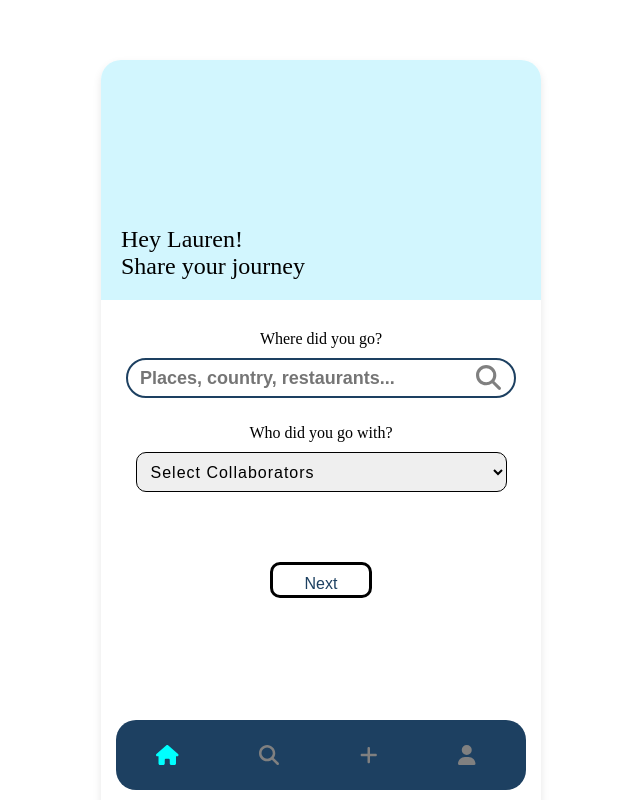
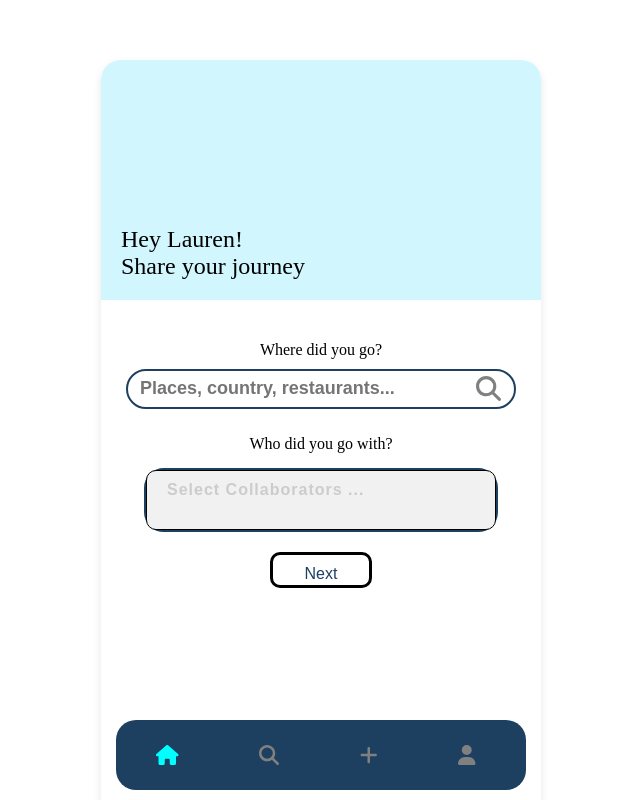
Before and after one commit to TienDatJohnyDo/ExploreNow, a React (Create React App) app: page /post in a window 1280 px wide. Shown: the whole page, without its empty margins (319-959 px from the left). Built offline with nearby package versions, Linux system fonts and the light colour scheme.

Commit message:
Fixed the dropwdown

```diff
--- a/src/Components/Post.js
+++ b/src/Components/Post.js
@@ -2,7 +2,8 @@
 // import { Link } from 'react-router-dom';
 // import './styles/post.css';
 // import { FontAwesomeIcon } from '@fortawesome/react-fontawesome';
-// import { faSearch, faUser, faMinus } from '@fortawesome/free-solid-svg-icons';
+// import { faUser, faMinus } from '@fortawesome/free-solid-svg-icons';
+// import SearchBar from './SearchBar'; // Import the SearchBar component
 
 // function Post() {
 //   const [selectedCollaborator, setSelectedCollaborator] = useState('');
@@ -29,20 +30,14 @@
 //         </div>
 //       </div>
 
-
-
 //       <div className="location-text">
 //         <p>Where did you go?</p>
 //       </div>
 
-//       <div className="text-input-container">
-//         <input
-//           type="text"
-//           placeholder="Add Location"
-//           className="text-input"
-//         />
-//         <FontAwesomeIcon icon={faSearch} color="grey" size="lg" className="search-icon" />
-//       </div>
+//       {/* Replace the input with the SearchBar component */}
+//       <SearchBar />
+//       <br></br>
+//       <br></br>
 
 //       <div className="location-text">
 //         <p>Who did you go with?</p>
@@ -51,9 +46,9 @@
 //       <div className="text-input-container">
 //         <select className="text-input" value={selectedCollaborator} onChange={handleCollaboratorChange}>
 //           <option value="">Select Collaborators</option>
-//           <option value="Charles Smith">Charles Smith </option>
-//           <option value="Lisa Williams ">Lisa Williams </option>
-//           <option value="Nancy Brown">Nancy Brown </option>
+//           <option value="Charles Smith">Charles Smith</option>
+//           <option value="Nancy Brown">Nacy Brown </option>
+//           <option value="Lisa Williams">Lisa Williams </option>
 //           <option value="Alone">Alone </option>
 //           {/* Add more options as needed */}
 //         </select>
@@ -87,26 +82,35 @@ import { faUser, faMinus } from '@fortawesome/free-solid-svg-icons';
 import SearchBar from './SearchBar'; // Import the SearchBar component
 
 function Post() {
-  const [selectedCollaborator, setSelectedCollaborator] = useState('');
+  const [selectedCollaborators, setSelectedCollaborators] = useState([]);
   const [activeTab, setActiveTab] = useState('/post');
+  const [isOpen, setIsOpen] = useState(false);
 
   const handleNext = (tab) => {
     setActiveTab(tab);
   }
 
-  const handleCollaboratorChange = (event) => {
-    setSelectedCollaborator(event.target.value);
+  const toggleDropdown = () => {
+    setIsOpen(!isOpen);
+  }
+
+  const handleCollaboratorSelect = (collaborator) => {
+    if (selectedCollaborators.includes(collaborator)) {
+      setSelectedCollaborators(selectedCollaborators.filter(item => item !== collaborator));
+    } else {
+      setSelectedCollaborators([...selectedCollaborators, collaborator]);
+    }
   };
 
-  const handleCollaboratorRemove = () => {
-    setSelectedCollaborator("");
+  const handleCollaboratorRemove = (collaborator) => {
+    setSelectedCollaborators(selectedCollaborators.filter(item => item !== collaborator));
   };
 
   return (
     <div className="discover-container">
-      <div class="banner">
-        <div class="banner-content">
-          <span>Hey Lauren! <br></br></span>
+      <div className="banner">
+        <div className="banner-content">
+          <span>Hey Lauren! <br /></span>
           <span>Share your journey</span>
         </div>
       </div>
@@ -117,32 +121,43 @@ function Post() {
 
       {/* Replace the input with the SearchBar component */}
       <SearchBar />
-      <br></br>
-      <br></br>
+      <br />
+      <br />
 
       <div className="location-text">
         <p>Who did you go with?</p>
       </div>
 
-      <div className="text-input-container">
-        <select className="text-input" value={selectedCollaborator} onChange={handleCollaboratorChange}>
-          <option value="">Select Collaborators</option>
-          <option value="Charles Smith">Charles Smith</option>
-          <option value="Nancy Brown">Nacy Brown </option>
-          <option value="Lisa Williams">Lisa Williams </option>
-          <option value="Alone">Alone </option>
-          {/* Add more options as needed */}
-        </select>
+      <div className="dropdown">
+        <div className="text-input" onClick={toggleDropdown}>
+          Select Collaborators ...
+        </div>
+        {isOpen && (
+          <div className="dropdown-content">
+            <ul>
+              <li onClick={() => handleCollaboratorSelect("Charles Smith")}>Charles Smith</li>
+              <li onClick={() => handleCollaboratorSelect("Nancy Brown")}>Nancy Brown</li>
+              <li onClick={() => handleCollaboratorSelect("Lisa Williams")}>Lisa Williams</li>
+              <li onClick={() => handleCollaboratorSelect("Alone")}>Alone</li>
+              {/* Add more options as needed */}
+            </ul>
+          </div>
+        )}
       </div>
 
       <div className="selected-collaborator-container">
-        {selectedCollaborator && (
-          <div className="selected-collaborator">
+        {selectedCollaborators.map(collaborator => (
+          <div key={collaborator} className="selected-collaborator">
+            <br></br>
             <FontAwesomeIcon icon={faUser} color="black" size="lg" className="profile-icon" />
-            <span className="collaborator-name">{selectedCollaborator}</span>
-            <FontAwesomeIcon icon={faMinus} color="black" size="lg" className="remove-icon" onClick={handleCollaboratorRemove} />
+
+            <span className="collaborator-name">{collaborator}</span>
+
+            <FontAwesomeIcon icon={faMinus} color="black" size="lg" className="remove-icon" onClick={() => handleCollaboratorRemove(collaborator)} />
+            <br></br>
+
           </div>
-        )}
+        ))}
       </div>
 
       <Link to="/postTwo" onClick={() => handleNext('/postTwo')}>
--- a/src/Components/styles/post.css
+++ b/src/Components/styles/post.css
@@ -115,3 +115,69 @@
   padding: 70px;
   font-weight: bold;
 }
+.text-input-container {
+  /* Add padding to the top and bottom to increase the height */
+  padding: 10px 0;
+}
+
+.text-input {
+  height: 60px; /* Increase the height as desired */
+  width: 390px;
+  border-radius: 20px;
+  margin: auto;
+  background-color: white;
+  border: 2px solid #1D4061;
+  color: #1D4061;
+  text-indent: 10px;
+  font-family: 'Sen', sans-serif;
+  font-weight: 700;
+  font-size: 18px;
+  position: relative;
+  padding-right: 50px; /* Add padding to the right to make space for the icon */
+  box-sizing: border-box;
+  border: 1px;
+}
+.dropdown {
+  position: relative;
+  display: inline-block;
+
+}
+
+.text-input {
+  background-color: #f1f1f1;
+  border: none;
+  border-bottom: 2px solid #ccc;
+  padding: 10px 15px; /* Adjust vertical padding here */
+  font-size: 16px;
+  cursor: pointer;
+  width: 250px; /* Set the width of the dropdown */
+  color: #ccc;
+}
+
+.dropdown-content {
+  display: block;
+  position: absolute;
+  background-color: #f9f9f9;
+  min-width: 350px; /* Set the minimum width of the dropdown content */
+  max-height: 100px; /* Set the maximum height of the dropdown content */
+  overflow-y: auto; /* Enable vertical scrolling */
+  font-size: 12px;
+  border: 1px solid #ddd;
+  z-index: 1;
+  color: black;
+}
+
+.dropdown-content ul {
+  list-style-type: none;
+  padding: 0;
+  margin: 0;
+}
+
+.dropdown-content ul li {
+  padding: 10px 15px; /* Adjust vertical padding here */
+  cursor: pointer;
+}
+
+.dropdown-content ul li:hover {
+  background-color: #ddd;
+}
```
